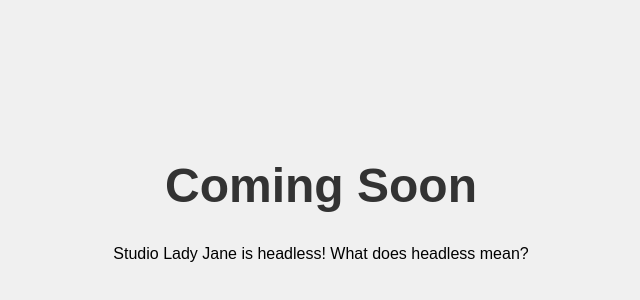
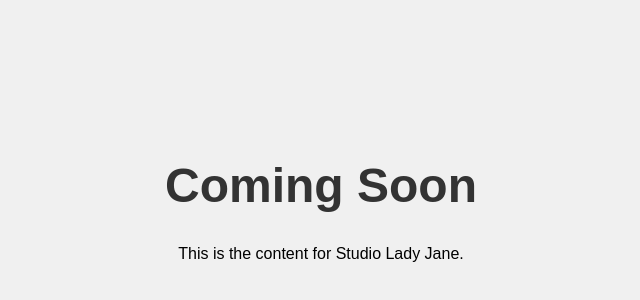
Before and after one commit to HigherOrderLLC/studioladyjane, a plain HTML site: page index.html in a window 1280 px wide. Shown: the part 138-438 px from the top of the page, without its empty margins (319-959 px from the left). Drawn offline with Linux system fonts and the light colour scheme.

Commit message:
adding CNAME file

```diff
--- a/index.html
+++ b/index.html
@@ -10,6 +10,6 @@
 </head>
 <body>
 <h1>Coming Soon</h1>
-<p>Studio Lady Jane is headless! What does headless mean?</p>
+<p>This is the content for Studio Lady Jane.</p>
 </body>
 </html>
```
Also changed, not shown: 1 other file.
